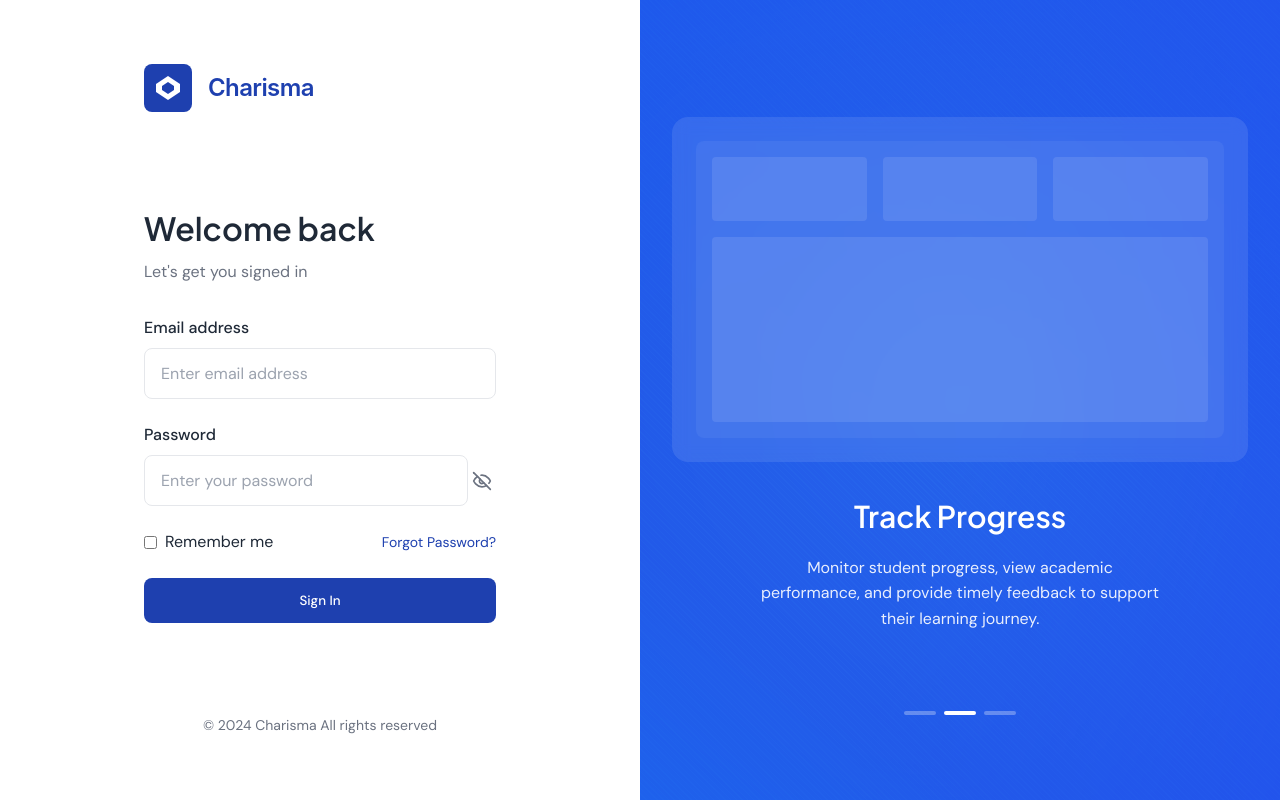
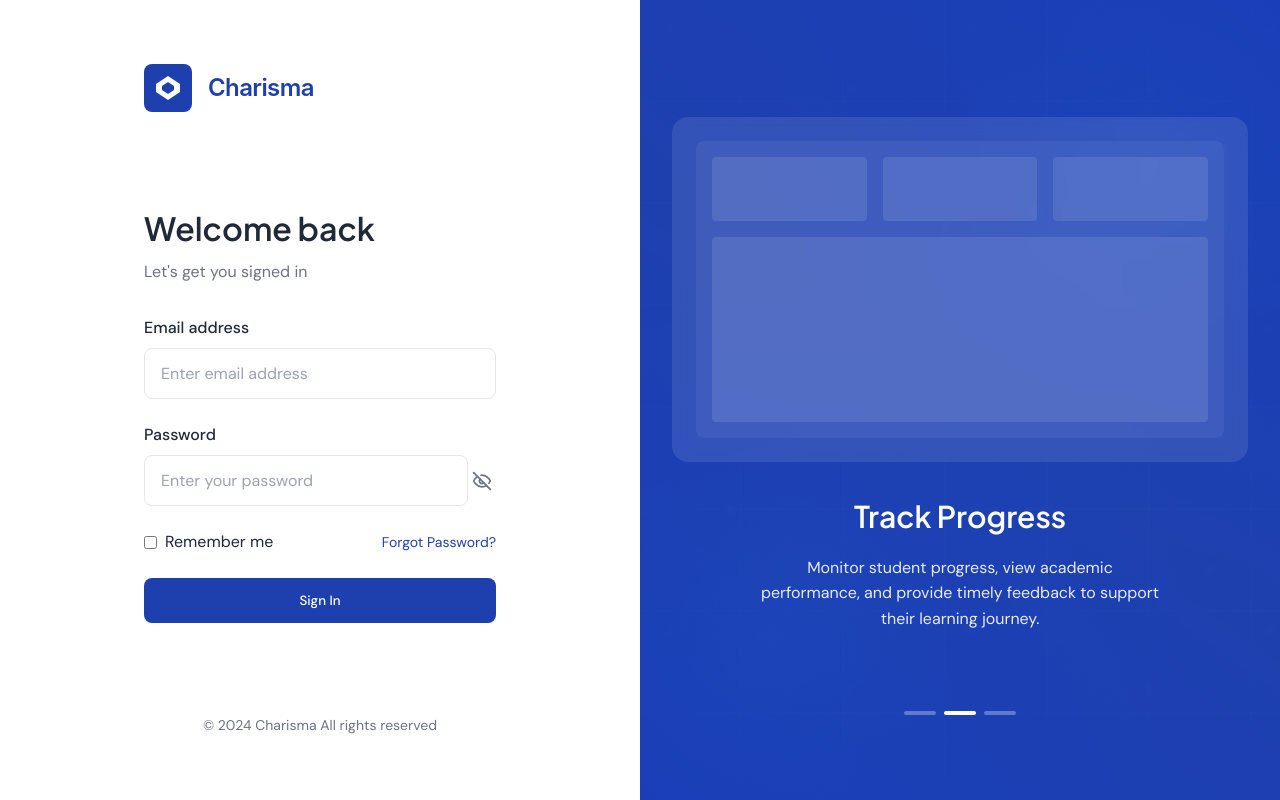
Before and after one commit to CUEngineering/CUCE_FE, a Nuxt app: page /login in a window 1280 px wide. Built offline with nearby package versions, Linux system fonts and the light colour scheme.

Commit message:
Style(login): update background pattern to match Figma design

```diff
--- a/pages/login.vue
+++ b/pages/login.vue
@@ -200,7 +200,7 @@ const handleLogin = async () => {
 }
 
 .feature-content {
-  background: #2563eb; // Vibrant blue
+  background: #1e40af; // Darker blue from the design
   display: flex;
   align-items: center;
   justify-content: center;
@@ -211,41 +211,100 @@ const handleLogin = async () => {
 .gradient-blur {
   position: absolute;
   inset: 0;
-  opacity: 0.8;
-  background: linear-gradient(
-      35deg,
-      rgba(56, 189, 248, 0.25) 0%,
-      transparent 20%
+  opacity: 0.9;
+  background: radial-gradient(
+      circle at 75% 25%,
+      rgba(96, 165, 250, 0.15) 0%,
+      transparent 50%
     ),
-    linear-gradient(145deg, rgba(59, 130, 246, 0.25) 0%, transparent 30%),
-    linear-gradient(215deg, rgba(99, 102, 241, 0.25) 0%, transparent 40%),
-    linear-gradient(285deg, rgba(139, 92, 246, 0.25) 0%, transparent 50%),
-    radial-gradient(circle at 50% 50%, transparent 0%, rgba(0, 0, 0, 0.2) 100%),
+    radial-gradient(
+      circle at 25% 75%,
+      rgba(96, 165, 250, 0.15) 0%,
+      transparent 50%
+    ),
+    linear-gradient(35deg, rgba(37, 99, 235, 0.3) 0%, transparent 50%),
+    linear-gradient(215deg, rgba(37, 99, 235, 0.3) 0%, transparent 50%),
     repeating-linear-gradient(
-      45deg,
-      rgba(255, 255, 255, 0.05) 0%,
-      rgba(255, 255, 255, 0.05) 1px,
-      transparent 1px,
-      transparent 4px
+      to right,
+      transparent 0px,
+      transparent 100px,
+      rgba(255, 255, 255, 0.03) 100px,
+      rgba(255, 255, 255, 0.03) 102px
+    ),
+    repeating-linear-gradient(
+      to bottom,
+      transparent 0px,
+      transparent 100px,
+      rgba(255, 255, 255, 0.03) 100px,
+      rgba(255, 255, 255, 0.03) 102px
     );
-  mix-blend-mode: overlay;
+  mix-blend-mode: soft-light;
+  pointer-events: none;
+}
+
+.gradient-blur::before {
+  content: "";
+  position: absolute;
+  inset: 0;
+  background: radial-gradient(
+      circle at 80% 20%,
+      rgba(255, 255, 255, 0.1) 0%,
+      transparent 25%
+    ),
+    radial-gradient(
+      circle at 20% 80%,
+      rgba(255, 255, 255, 0.1) 0%,
+      transparent 25%
+    );
+  opacity: 0.7;
+  pointer-events: none;
+}
+
+.gradient-blur::after {
+  content: "";
+  position: absolute;
+  inset: 0;
+  background-image: radial-gradient(
+      circle at 70% 30%,
+      rgba(255, 255, 255, 0.08) 0%,
+      transparent 8px
+    ),
+    radial-gradient(
+      circle at 30% 70%,
+      rgba(255, 255, 255, 0.08) 0%,
+      transparent 8px
+    ),
+    radial-gradient(
+      circle at 40% 40%,
+      rgba(255, 255, 255, 0.08) 0%,
+      transparent 8px
+    ),
+    radial-gradient(
+      circle at 60% 60%,
+      rgba(255, 255, 255, 0.08) 0%,
+      transparent 8px
+    );
+  background-size: 300px 300px;
+  background-position: 0 0, 0 0, 150px 150px, 150px 150px;
+  background-repeat: repeat;
+  opacity: 0.5;
   pointer-events: none;
 }
 
 @keyframes pulse {
   0% {
-    opacity: 0.7;
+    opacity: 0.8;
   }
   50% {
-    opacity: 0.9;
+    opacity: 1;
   }
   100% {
-    opacity: 0.7;
+    opacity: 0.8;
   }
 }
 
 .gradient-blur {
-  animation: pulse 8s ease-in-out infinite;
+  animation: pulse 12s ease-in-out infinite;
 }
 
 .toggle-password {
```
